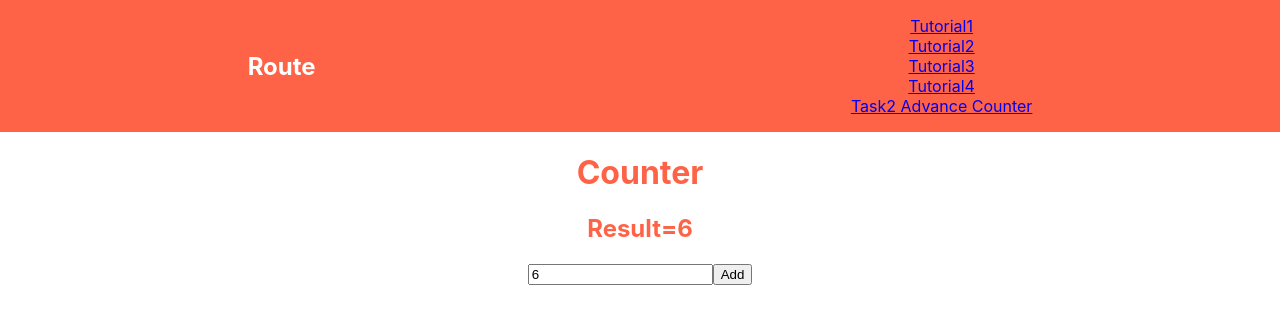
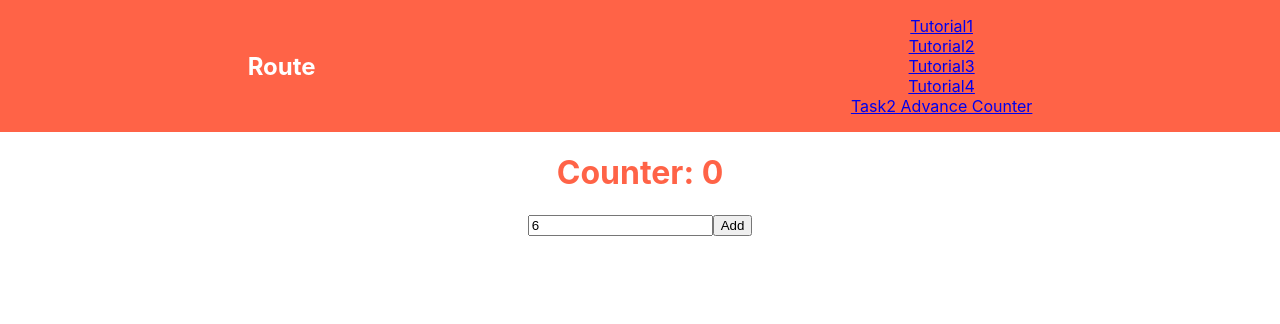
Before and after one commit to sameersheikh2/React-hooks, a React (Create React App) app: page /task2 in a window 1280 px wide. Shown: the top 324 px of the page. Built offline with nearby package versions, Linux system fonts and the light colour scheme.

Commit message:
refactor name of counter value

```diff
--- a/src/Components/Input/task2.js
+++ b/src/Components/Input/task2.js
@@ -2,11 +2,11 @@ import React, { useState } from "react";
 
 const Counter = () => {
   const [num, setNum] = useState(6);
-  const [Addition, setAddition] = useState(0);
+  const [counter, setCounter] = useState(0);
+
   return (
     <div>
-      <h1>Counter</h1>
-      <h2>Result={Addition + num}</h2>
+      <h1>Counter: {counter}</h1>
       <input
         type="number"
         value={num}
@@ -15,9 +15,9 @@ const Counter = () => {
         }}
       />
       <button
-        value={Addition}
+        value={counter}
         onClick={(e) => {
-          setAddition(Addition + num);
+          setCounter(counter + num);
         }}
       >
         Add
```
